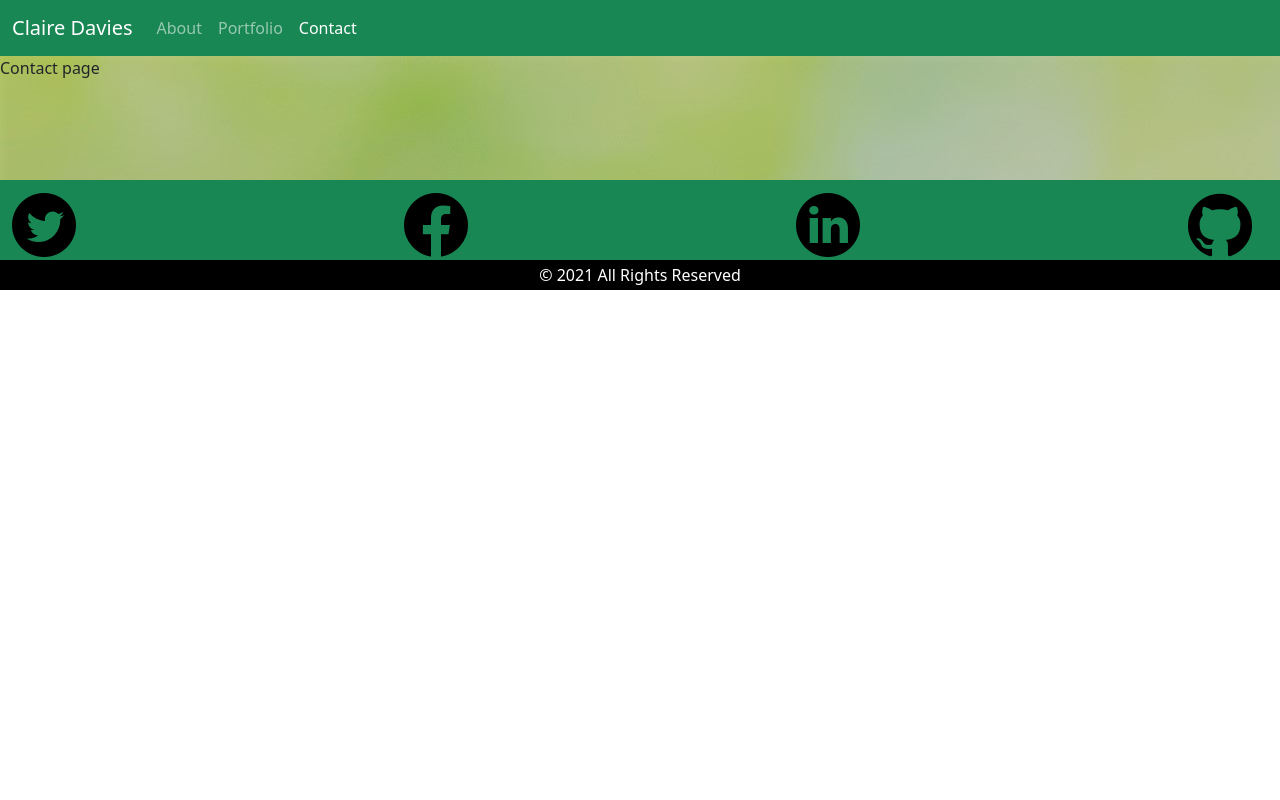
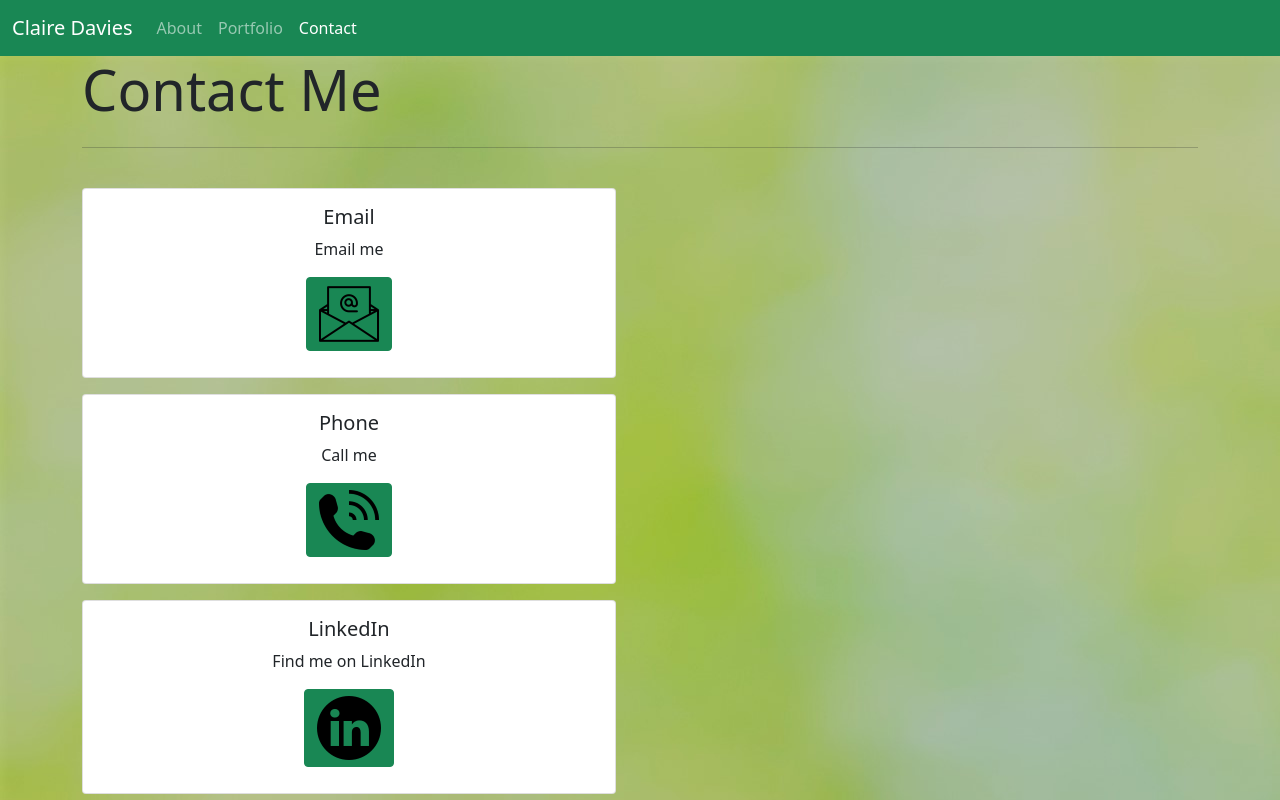
Before and after one commit to ClaireMDavies/react-portfolio, a React (Create React App) app: page /contact in a window 1280 px wide. Shown: the top 800 px of the page. Built offline with nearby package versions, Linux system fonts and the light colour scheme.

Commit message:
creating contacts component and rendering to contacts page

```diff
--- a/src/App.js
+++ b/src/App.js
@@ -3,7 +3,7 @@ import { BrowserRouter as Router, Route } from "react-router-dom";
 import Portfolio from "./pages/Portfolio";
 import About from "./pages/About";
 import Contact from "./pages/Contact";
-import Navbar from "./components/Navbar";
+import Header from "./components/Header";
 import Footer from "./components/Footer";
 import Wrapper from "./components/Wrapper";
 
@@ -12,14 +12,14 @@ function App() {
     return (
         <Router>
             <div>
-        <Navbar />
+                <Header />
 
                 <Wrapper>
 
-          <Route exact path="/" component={About} />
+                    <Route exact path="/" component={About}  />
                     <Route exact path="/about" component={About} />
-          <Route exact path="/portfolio" component={Portfolio} />
-          <Route exact path="/contact" component={Contact} />
+                    <Route exact path="/portfolio" component={Portfolio}  />
+                    <Route exact path="/contact" component={Contact}  />
                 </Wrapper>
 
                 <Footer />
--- /dev/null
+++ b/src/components/ContactPanel/index.js
@@ -0,0 +1,25 @@
+import React from "react";
+import "./style.css";
+
+function ContactPanel(props) {
+    return (
+        <div class="row">
+            <div class="col-sm-6 gy-3">
+                <div class="card">
+                    <div class="card-body">
+                        <h5 class="card-title">{props.title}</h5>
+                        <p class="card-text">{props.message}</p>
+                        <a href={props.link} class="btn btn-success contact-buttons"
+                            id="phone-button" title={props.link}><img src={props.image}
+                                alt={props.alt} />
+                        </a>
+
+                    </div>
+                </div>
+            </div>
+        </div>
+
+    );
+}
+
+export default ContactPanel;
--- /dev/null
+++ b/src/components/ContactPanel/style.css
@@ -0,0 +1,8 @@
+.card-body{
+    text-align: center;
+    padding-bottom: 10px;
+}
+
+.card {
+    padding-bottom: 10px;
+}
--- /dev/null
+++ b/src/components/Header/index.js
@@ -0,0 +1,54 @@
+import React from "react";
+import { Link } from "react-router-dom";
+import "./style.css";
+
+function Navbar() {
+
+    return (
+        <nav className="navbar navbar-expand-lg navbar-dark bg-success">
+            <div className="container-fluid">
+                <Link className="navbar-brand" to="/">Claire Davies</Link>
+
+                <button className="navbar-toggler" type="button" data-bs-toggle="collapse" data-bs-target="#navbarTogglerDemo02"
+                    aria-controls="navbarTogglerDemo02" aria-expanded="false" aria-label="Toggle navigation">
+                    <span className="navbar-toggler-icon"></span>
+                </button>
+                <div className="collapse navbar-collapse" id="navbarTogglerDemo02">
+
+                    <ul className="navbar-nav me-auto mb-2 mb-lg-0">
+                        <li className="nav-item">
+                            <Link
+                                to="/"
+                                className={
+                                    window.location.pathname === "/" || window.location.pathname === "/about"
+                                        ? "nav-link active"
+                                        : "nav-link"
+                                }
+                            >About</Link>
+                        </li>
+                        <li className="nav-item">
+                            <Link
+                                to="/portfolio"
+                                className={window.location.pathname === "/portfolio" ? "nav-link active" : "nav-link"}
+                            >
+                                Portfolio
+                            </Link>
+                        </li>
+                        <li className="nav-item">
+                            <Link
+                                to="/contact"
+                                className={window.location.pathname === "/contact" ? "nav-link active" : "nav-link"}
+                            >
+                                Contact
+                            </Link>
+                        </li>
+                    </ul>
+
+                </div>
+            </div>
+        </nav>
+
+    );
+}
+
+export default Navbar;
--- /dev/null
+++ b/src/components/Header/style.css
@@ -0,0 +1,3 @@
+.active {
+    color: white;
+}
--- a/src/components/Navbar/index.js
+++ /dev/null
@@ -1,55 +0,0 @@
-import React from "react";
-import { Link } from "react-router-dom";
-import "./style.css";
-
-function Navbar() {
-
-
-    return (
-        <nav className="navbar navbar-expand-lg navbar-dark bg-success">
-            <div className="container-fluid">
-            <Link className="navbar-brand" to="/">Claire Davies</Link>
-
-            <button className="navbar-toggler" type="button" data-bs-toggle="collapse" data-bs-target="#navbarTogglerDemo02"
-                    aria-controls="navbarTogglerDemo02" aria-expanded="false" aria-label="Toggle navigation">
-                    <span className="navbar-toggler-icon"></span>
-                </button>
-                <div className="collapse navbar-collapse" id="navbarTogglerDemo02">
-
-                <ul className="navbar-nav me-auto mb-2 mb-lg-0">
-                    <li className="nav-item">
-                        <Link
-                            to="/"
-                            className={
-                                window.location.pathname === "/" || window.location.pathname === "/about"
-                                    ? "nav-link active"
-                                    : "nav-link"
-                            }
-                        >About</Link>
-                    </li>
-                    <li className="nav-item">
-                        <Link
-                            to="/portfolio"
-                            className={window.location.pathname === "/portfolio" ? "nav-link active" : "nav-link"}
-                        >
-                            Portfolio
-                        </Link>
-                    </li>
-                    <li className="nav-item">
-                        <Link
-                            to="/contact"
-                            className={window.location.pathname === "/contact" ? "nav-link active" : "nav-link"}
-                        >
-                            Contact
-                        </Link>
-                    </li>
-                </ul>
-
-            </div>
-            </div>
-        </nav>
-
-    );
-}
-
-export default Navbar;
--- a/src/pages/Contact.js
+++ b/src/pages/Contact.js
@@ -1,8 +1,39 @@
 import React from "react";
+import ContactPanel from "../components/ContactPanel";
+import emailImage from "../img/email-icon.png";
+import phoneImage from "../img/phone-icon.png";
+import linkedinImage from "../img/linkedin.png";
+import githubImage from "../img/github.png";
+import twitterImage from "../img/twitter.png";
+import facebookImage from "../img/facebook.png";
 
 function Contact() {
+
     return (
-        <div>Contact page</div>
+        <div>
+            <div className="container">
+
+                <div className="row">
+                    <div className="col-sm">
+                        <div className="jumbotron">
+                            <h1 className="display-4">Contact Me</h1>
+
+                            <hr className="my-4"></hr>
+
+                            <div class="row">
+                            <ContactPanel title="Email" message="Email me" link="mailto:claire.davies@junitech.com?subject=Portfolio query" image={emailImage} alt="email icon"/>
+                            <ContactPanel title="Phone" message="Call me" link="tel:+44973884367" image={phoneImage} alt="phone icon"/>
+                            <ContactPanel title="LinkedIn" message= "Find me on LinkedIn" link="https://www.linkedin.com/in/claire-m-davies/" image={linkedinImage} alt="linkedin icon"/>
+                            <ContactPanel title="GitHub"  message="Find me on Github" link="https://github.com/ClaireMDavies" image={githubImage} alt="github icon"/>
+                            <ContactPanel title="Twitter"  message="Find me on Twitter" link="https://twitter.com/C_M_Davies" image={twitterImage} alt="twitter icon"/>
+                            <ContactPanel title="Facebook" message="Find me on Facebook" link="https://www.facebook.com/claire.davies.7106" image={facebookImage} alt="facebook icon"/>
+
+                            </div>
+                        </div>
+                    </div>
+                </div>
+            </div>
+        </div>
     );
 }
 
--- a/src/pages/Portfolio.js
+++ b/src/pages/Portfolio.js
@@ -2,7 +2,19 @@ import React from "react";
 
 function Portfolio() {
     return (
-        <div>Portfolio page</div>
+        <div className="container">
+
+            <div className="row">
+                <div className="col-sm">
+                    <div className="jumbotron">
+                        <h1 className="display-4">Portfolio</h1>
+
+                        <hr className="my-4"></hr>
+                    </div>
+                </div>
+            </div>
+        </div>
+
     );
 }
 
```
Also changed, not shown: src/pages/About.js (+6 -4 lines), src/components/Navbar/style.css (deleted). Lines whose indentation alone changed are shown as unchanged.
